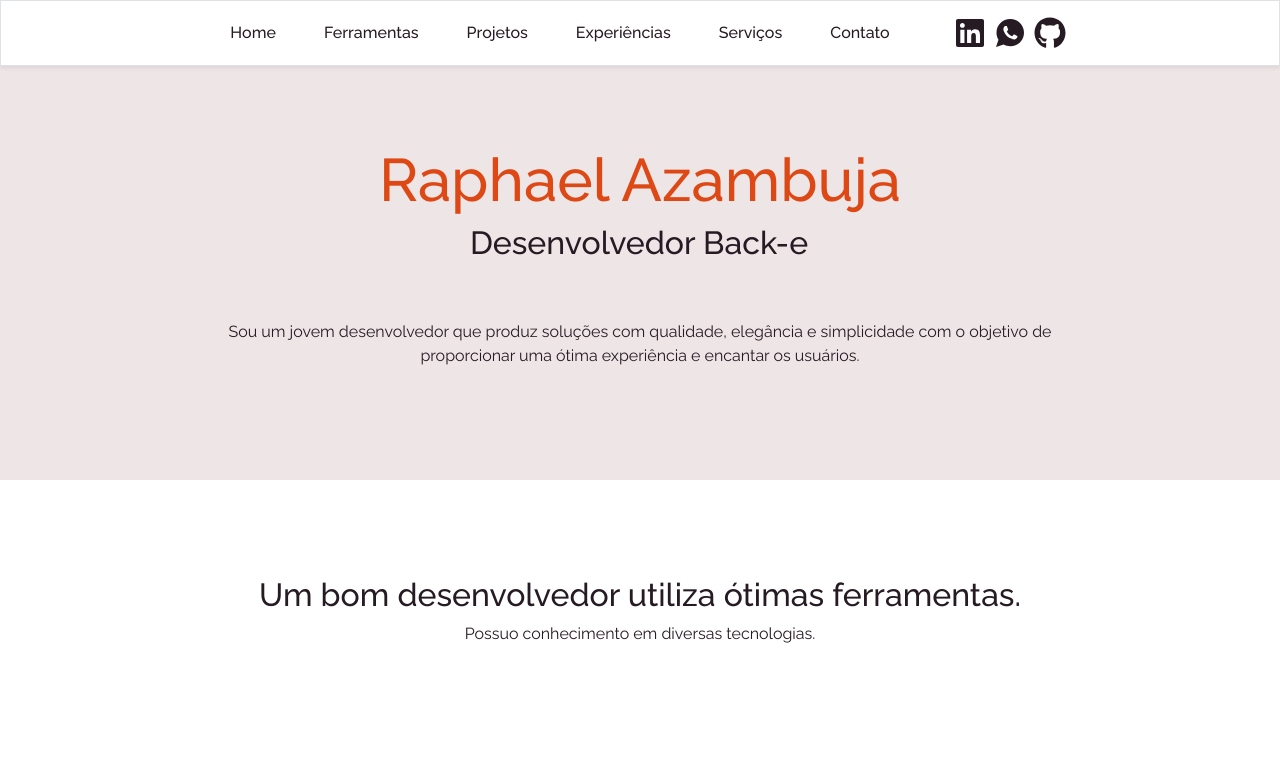
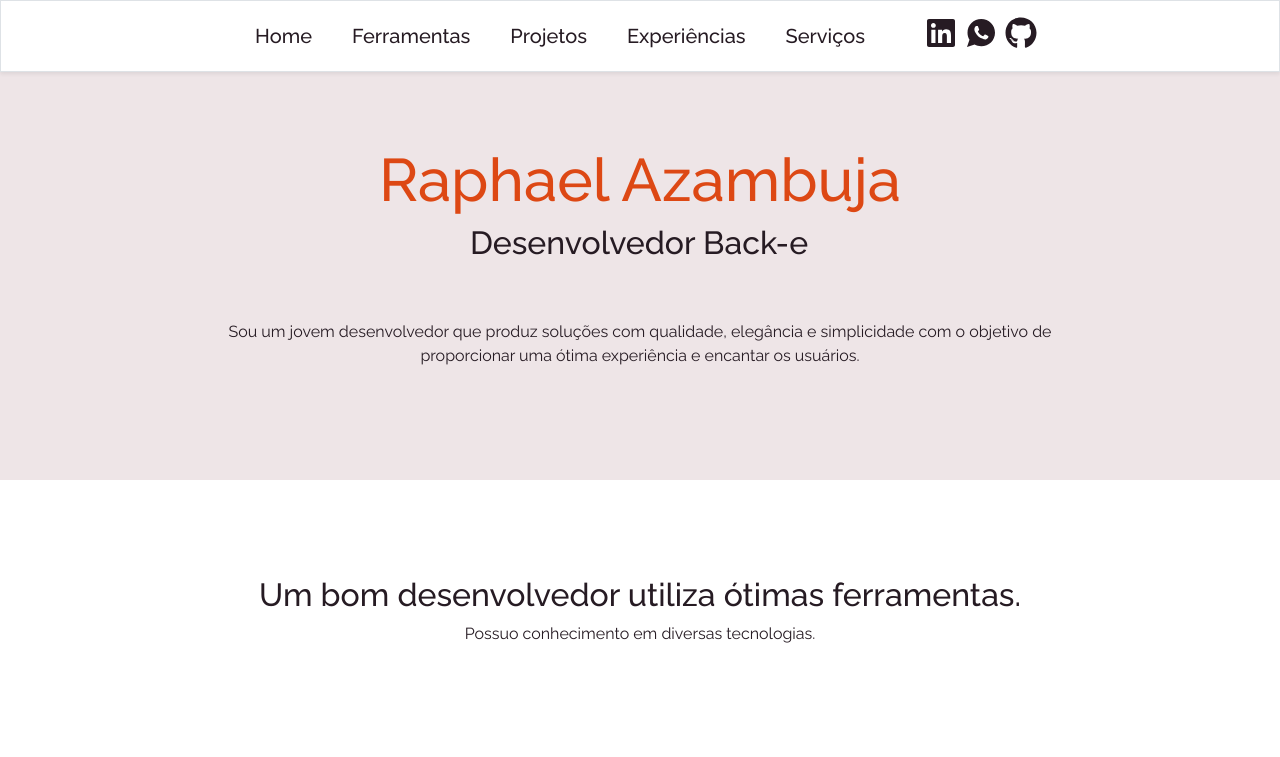
Before and after one commit to RaphaelAzambuja/portfolio, a Next.js app: page / in a window 1280 px wide. Shown: the top 757 px of the page. Built offline with nearby package versions, Linux system fonts and the light colour scheme.

Commit message:
fix: efetuados mais ajustes no scss do header

```diff
--- a/src/app/globals.scss
+++ b/src/app/globals.scss
@@ -12,19 +12,14 @@ h1 {
   color: $color-30;
 }
 
-li{
+a {
+  color: $color-10;
+  text-decoration: none;
   font-weight: 500;
 
   &:hover {
+    color: $color-30;
     background: $color-60;
-    color: $color-30;
+      cursor: pointer;
   }
 }
-
-a {
-  color: $color-10;
-
-  &:hover {
-    color: $color-30;
-  }
-}
--- a/src/components/Header/Header.scss
+++ b/src/components/Header/Header.scss
@@ -45,9 +45,9 @@ header {
 	}
 
 	li {
+
 		@media screen and (max-width: 900px) {
 			width: fit-content;
 		}
-
 	}
 }
--- a/src/components/Header/Header.tsx
+++ b/src/components/Header/Header.tsx
@@ -5,6 +5,7 @@ import { AiOutlineClose } from 'react-icons/ai';
 import { RxHamburgerMenu } from 'react-icons/rx';
 import SocialNetworks from '../SocialNetworks/SocialNetworks';
 import './Header.scss';
+import Link from 'next/link';
 
 export default function Header() {
 	const [menuOpen, setMenuOpen] = useState(false);
@@ -26,12 +27,12 @@ export default function Header() {
 					<nav className="d-flex justify-content-center gap-5">
 						<div>
 							<ul className="d-flex list-unstyled gap-3">
-								<li className="px-3 py-1 rounded">Home</li>
-								<li className="px-3 py-1 rounded">Ferramentas</li>
-								<li className="px-3 py-1 rounded">Projetos</li>
-								<li className="px-3 py-1 rounded">Experiências</li>
-								<li className="px-3 py-1 rounded">Serviços</li>
-								<li className="px-3 py-1 rounded">Contato</li>
+								<li className="px-1 py-1 fs-5 rounded"><Link className='px-2 py-1 rounded' href="#home">Home</Link></li>
+								<li className="px-1 py-1 fs-5 rounded"><Link className='px-2 py-1 rounded' href="#ferramentas">Ferramentas</Link></li>
+								<li className="px-1 py-1 fs-5 rounded"><Link className='px-2 py-1 rounded' href="#projetos">Projetos</Link></li>
+								<li className="px-1 py-1 fs-5 rounded"><Link className='px-2 py-1 rounded' href="#experiencias">Experiências</Link></li>
+								<li className="px-1 py-1 fs-5 rounded"><Link className='px-2 py-1 rounded' href="#servicos">Serviços</Link></li>
+								{/* <li className="px-3 py-1 fs-5 rounded"><Link className='px-1 py-1 rounded' href="#contato">Contato</Link></li> */}
 							</ul>
 						</div>
 
```
